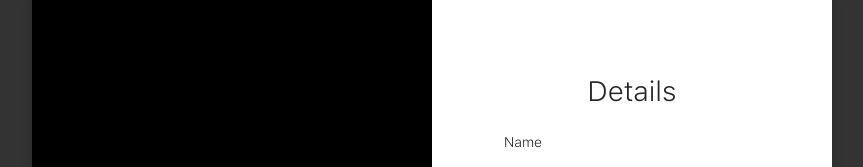
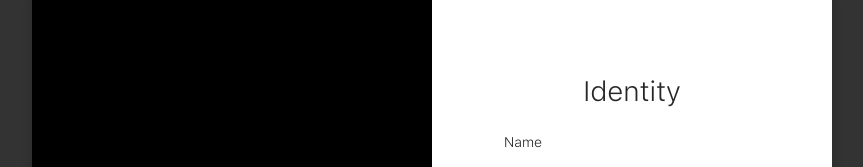
Before and after one commit to marcelotc/survey-app, a React app: page / in a window 1280 px wide. Shown: the part 162-329 px from the top of the page, without its empty margins (208-1071 px from the left). Built offline with nearby package versions, Linux system fonts and the light colour scheme.

Commit message:
step title order fix

```diff
--- a/src/pages/SurveyForm/index.tsx
+++ b/src/pages/SurveyForm/index.tsx
@@ -49,9 +49,9 @@ export const SurveyForm = ({ showModal, setShowModal }: props) => {
 
   const renderStepTitle = () => {
     if(step === 1) {
+      return 'Identity';
+    } else if(step === 2) {
       return 'Details';
-    } else if(step === 2) {
-      return 'Identity';
     } else {
       return 'Favorites';
     }
```
